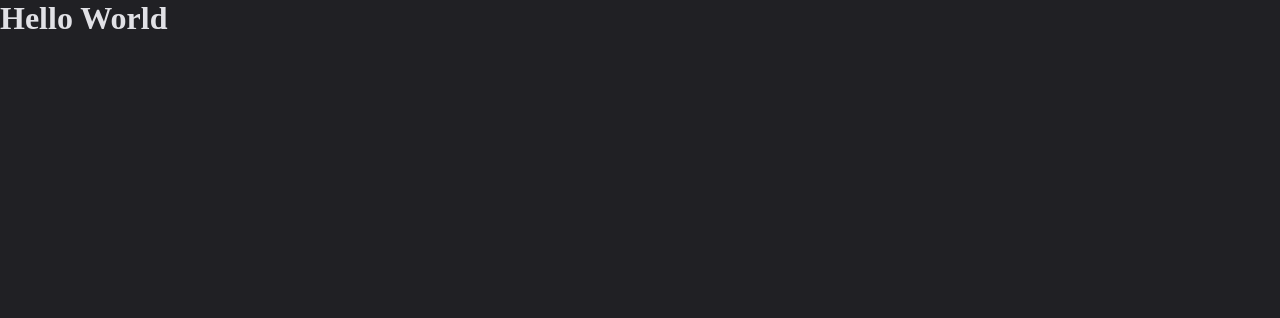
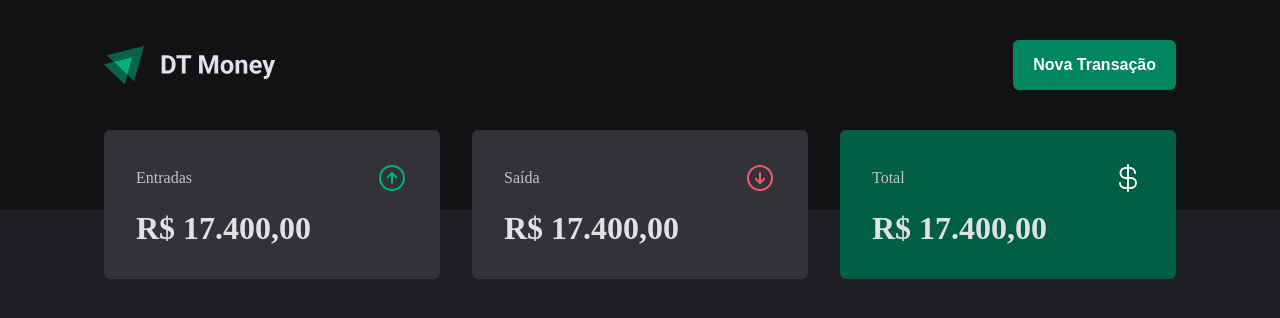
Before and after one commit to lfqcamargo/Estudos, a React (Vite) app in the folder React/dt-money/: page / in a window 1280 px wide. Shown: the top 318 px of the page. Built offline with nearby package versions, Linux system fonts and the light colour scheme.

Commit message:
Feito CSS e Componentes do topo

```diff
--- a/React/dt-money/package.json
+++ b/React/dt-money/package.json
@@ -10,6 +10,7 @@
     "preview": "vite preview"
   },
   "dependencies": {
+    "phosphor-react": "^1.4.1",
     "react": "^18.3.1",
     "react-dom": "^18.3.1",
     "styled-components": "^6.1.11"
--- a/React/dt-money/src/App.tsx
+++ b/React/dt-money/src/App.tsx
@@ -1,12 +1,13 @@
 import { ThemeProvider } from "styled-components";
 import { defaultTheme } from "./styles/thtmes/default";
 import { GlobalStyle } from "./styles/global";
+import { Transactions } from "./pages/Transactions";
 
 export function App() {
   return (
     <ThemeProvider theme={defaultTheme}>
       <GlobalStyle />
-      <h1>Hello World</h1>
+      <Transactions />
     </ThemeProvider>
   )
 }
--- /dev/null
+++ b/React/dt-money/src/components/Header/index.tsx
@@ -0,0 +1,15 @@
+import { HeaderContainer, HeaderContent, NewTransactionButton } from "./styles";
+
+import logoImg from '../../assets/Logo.svg'
+
+export function Header() {
+  return (
+    <HeaderContainer>
+      <HeaderContent>
+        <img src={logoImg} alt="" />
+
+        <NewTransactionButton>Nova Transação</NewTransactionButton>
+      </HeaderContent>
+    </HeaderContainer>
+  )
+}
--- /dev/null
+++ b/React/dt-money/src/components/Header/styles.ts
@@ -0,0 +1,31 @@
+import styled from "styled-components";
+
+export const HeaderContainer = styled.header`
+  background: ${props => props.theme["gray-900"]};
+  padding: 2.5rem 0 7.5rem;
+`;
+
+export const HeaderContent = styled.div`
+  width: 100%;
+  max-width: 1120px;
+  margin: 0 auto;
+  padding: 0 1.5rem;
+  display: flex;
+  justify-content: space-between;
+  align-items: center;
+`;
+
+export const NewTransactionButton = styled.button`
+  height: 50px;
+  border: 0;
+  background: ${props => props.theme["green-500"]};
+  color: ${props => props.theme["white"]};
+  font-weight: bold;
+  padding: 0 1.25rem;
+  border-radius: 6px;
+  cursor: pointer;
+  &:hover {
+    background: ${props => props.theme["green-700"]};
+    transition: background-color 0.2s;
+  }
+`;
--- /dev/null
+++ b/React/dt-money/src/components/Summary/index.tsx
@@ -0,0 +1,35 @@
+import { ArrowCircleDown, ArrowCircleUp, CurrencyDollar } from "phosphor-react";
+import { SummaryCard, SummaryContainer } from "./styles";
+
+export function Summary() {
+  return (
+    <SummaryContainer>
+      <SummaryCard>
+        <header>
+          <span>Entradas</span>
+          <ArrowCircleUp size={32} color="#00b37e" />
+        </header>
+
+        <strong>R$ 17.400,00</strong>
+      </SummaryCard>
+
+      <SummaryCard>
+        <header>
+          <span>Saída</span>
+          <ArrowCircleDown size={32} color="#f75a68" />
+        </header>
+
+        <strong>R$ 17.400,00</strong>
+      </SummaryCard>
+
+      <SummaryCard variant="green">
+        <header>
+          <span>Total</span>
+          <CurrencyDollar size={32} color="#fff" />
+        </header>
+
+        <strong>R$ 17.400,00</strong>
+      </SummaryCard>
+    </SummaryContainer>
+  )
+}
--- /dev/null
+++ b/React/dt-money/src/components/Summary/styles.ts
@@ -0,0 +1,36 @@
+import styled, { css } from "styled-components";
+
+export const SummaryContainer = styled.section`
+  width: 100%;
+  max-width: 1120px;
+  margin: 0 auto;
+  padding: 0 1.5rem;
+  display: grid;
+  grid-template-columns: repeat(3, 1fr);
+  gap: 2rem;
+  margin-top: -5rem;
+`;
+
+interface SummaryCardProps {
+  variant?: "green"
+}
+
+export const SummaryCard = styled.div<SummaryCardProps>`
+  background: ${props => props.theme["gray-600"]};
+  border-radius: 6px;
+  padding: 2rem;
+  header {
+    display: flex;
+    align-items: center;
+    justify-content: space-between;
+    color: ${props => props.theme["gray-300"]};
+  }
+  strong {
+    display: block;
+    margin-top: 1rem;
+    font-size: 2rem;
+  }
+  ${props => props.variant === "green" && css`
+    background: ${props.theme["green-700"]}
+  `}
+`;
--- /dev/null
+++ b/React/dt-money/src/pages/Transactions/index.tsx
@@ -0,0 +1,11 @@
+import { Header } from "../../components/Header";
+import { Summary } from "../../components/Summary";
+
+export function Transactions() {
+  return (
+    <div>
+      <Header />
+      <Summary />
+    </div>
+  )
+}
```
Also changed, not shown: React/dt-money/src/assets/Logo.svg (added), React/dt-money/src/pages/Transactions/styles.ts (added), 1 other file (tests, documents, lock files or other folders).
